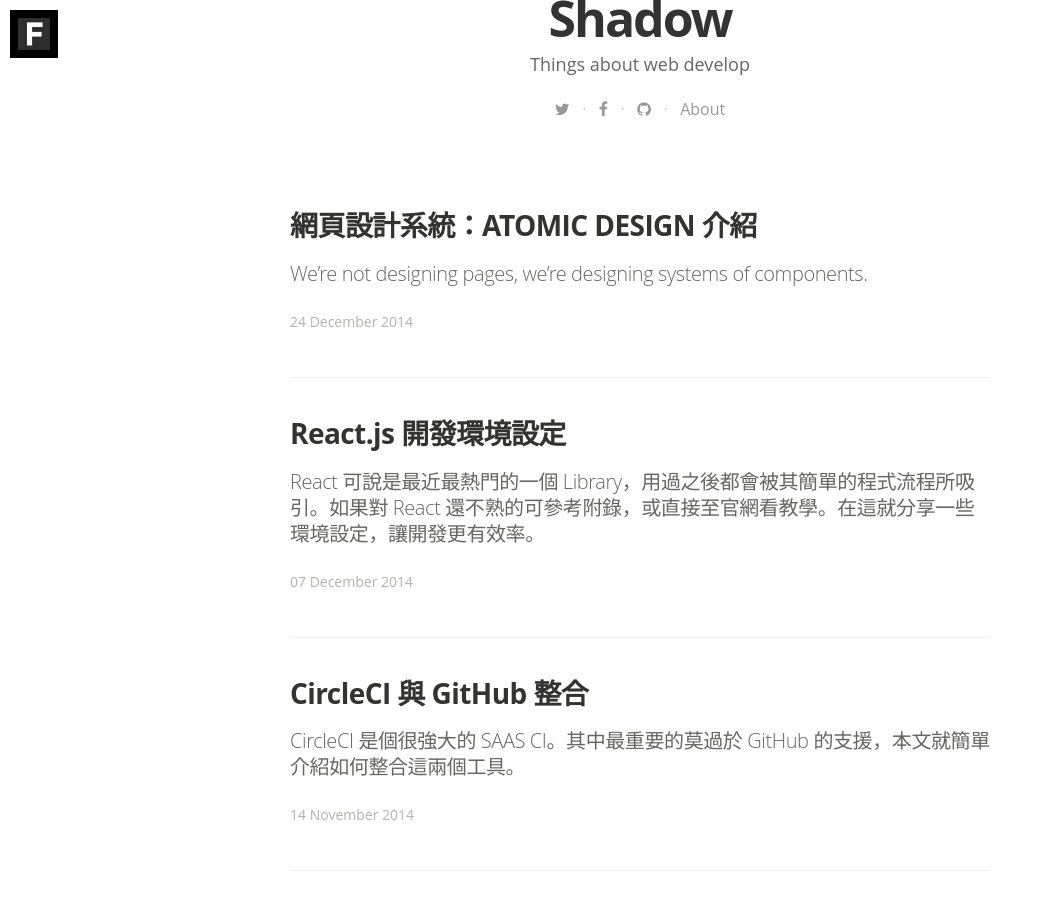
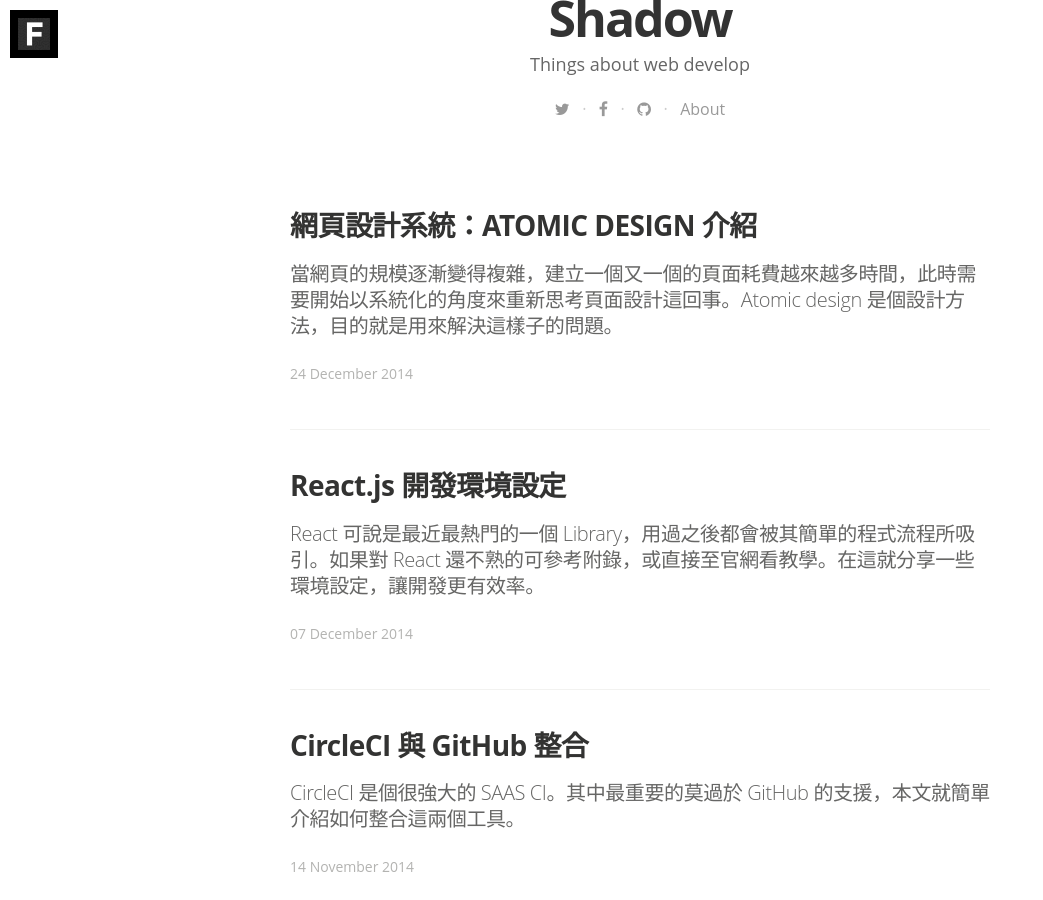
Before and after one commit to finfin/finfin.github.io, a Jekyll site: the page built from index.html, in a window 1280 px wide and 900 px high, scrolled down 541 px. Shown: the whole window, without its empty margins (0-1043 px from the left). Built offline with Jekyll 4.4.1, drawn with Linux system fonts in a browser that asks for light colours; nearby versions of some CDN libraries; some web fonts are replaced; Markdown is read by kramdown in place of the engine named in the settings; the list of posts is cut into pages by our own code.

Commit message:
add excerpt

```diff
--- a/_posts/2014-12-24-atomic-design.markdown
+++ b/_posts/2014-12-24-atomic-design.markdown
@@ -8,6 +8,7 @@
   - atomic design
   - methology
 image: /assets/article_images/atomic-design.jpg
+excerpt: "當網頁的規模逐漸變得複雜，建立一個又一個的頁面耗費越來越多時間，此時需要開始以系統化的角度來重新思考頁面設計這回事。Atomic design 是個設計方法，目的就是用來解決這樣子的問題。"
 ---
 
 > We’re not designing pages, we’re designing systems of components.
```
